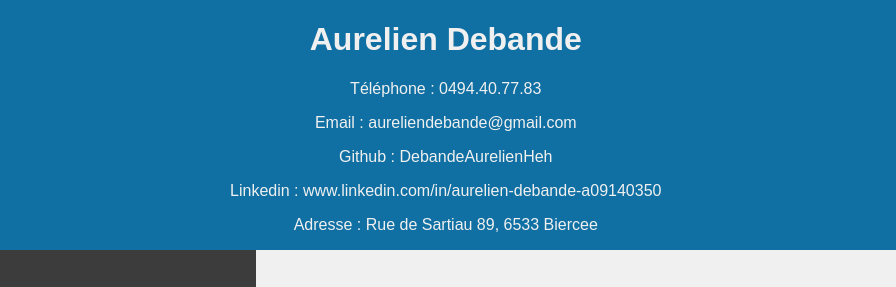
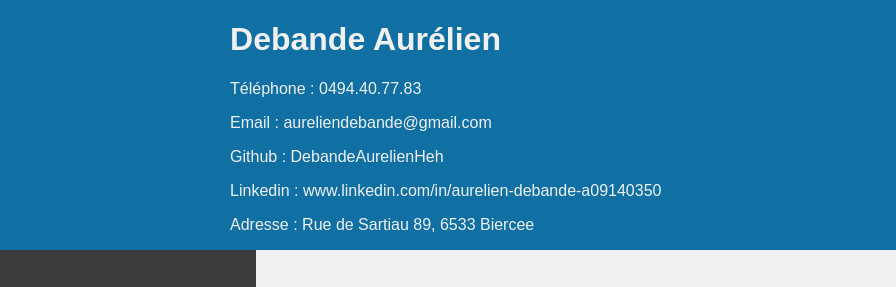
Before and after one commit to DebandeAurelienHeh/CV_DevWeb, a plain HTML site: page index.html in a window 1280 px wide. Shown: the top 287 px of the page, 384-1280 px from the left. Drawn offline with Linux system fonts and the light colour scheme.

Commit message:
alignement texte header

```diff
--- a/index.html
+++ b/index.html
@@ -13,7 +13,7 @@
     <header>
         <img src="" alt="Photo personnelle"></img>
         <div id="header">
-            <h1>Aurelien Debande</h1>
+            <h1>Debande Aurélien</h1>
             <p>Téléphone : 0494.40.77.83</p>
             <p>Email : aureliendebande@gmail.com</p>
             <p>Github : DebandeAurelienHeh</p>
--- a/style.css
+++ b/style.css
@@ -11,6 +11,10 @@ header {
     justify-content: space-evenly;
     text-align: center;
     width: 100%;
+}
+
+#header {
+    text-align: left;
 }
 
 main {
@@ -27,6 +31,8 @@ main {
 #left_column, #right_column {
     flex: 1;
     padding: 20px;
+    align-content: center;
+
 }
 
 #left_column {
```
